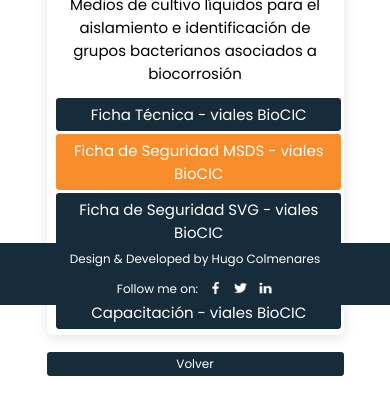
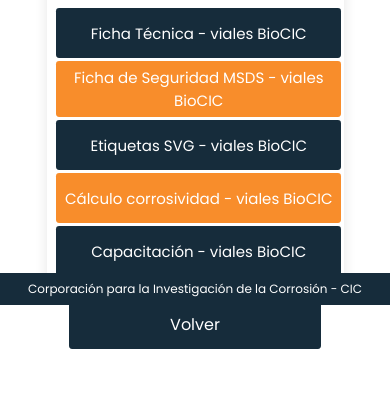
Before and after one commit to hcolmenares/kits-project, a plain HTML site: page producto-viales.html in a window 390 px wide. Shown: the part 539-954 px from the top of the page. After the commit the page ends 933 px from the top, so only its background shows below. Drawn offline with Linux system fonts and the light colour scheme.

Commit message:
Se finalizan los cambios requeridos

```diff
--- a/producto-viales.html
+++ b/producto-viales.html
@@ -49,7 +49,7 @@
 
         <!-- Nuestros Productos -->
 
-        <section class="team" id="team">
+        <section class="team-viales" id="team">
 
             <h2 class="heading">Nuestros productos</h2>
 
@@ -74,12 +74,11 @@
                                 viales BioCIC</a>
                             <a class="card-botton" href="docs/MSDS - BioCIC 2023.pdf" download>Ficha de Seguridad MSDS -
                                 viales BioCIC</a>
-                            <a class="card-botton" href="docs/BioCIC - ETIQUETAS SGA.pdf" download>Ficha de Seguridad
+                            <a class="card-botton" href="docs/BioCIC - ETIQUETAS SGA.pdf" download>Etiquetas
                                 SVG - viales BioCIC</a>
-                            <a class="card-botton" href="video-kits.html">Calculo corrosividad - viales
+                            <a class="card-botton" href="video-kits.html">Cálculo corrosividad - viales
                                 BioCIC</a>
-                            <a class="card-botton" href="contacto.html">Capacitación -
-                                viales BioCIC</a>
+                            <a class="card-botton" href="contacto.html">Capacitación - viales BioCIC</a>
                         </div>
 
                     </div>
@@ -111,13 +110,7 @@
     <!-- Footer -->
 
     <section class="footer">
-        <p class="text">Design & Developed by Hugo Colmenares</p>
-        <ul>
-            <p class="text">Follow me on:</p>
-            <li><a href="#"><img src="img/facebook.png"></a></li>
-            <li><a href="#"><img src="img/twitter.png"></a></li>
-            <li><a href="https://www.linkedin.com/in/hugofcolmenaresc"><img src="img/linkedin.png"></a></li>
-        </ul>
+        <p class="text">Corporación para la Investigación de la Corrosión - CIC</p>
     </section>
 
     <script src="main.js"></script>
--- a/productos.css
+++ b/productos.css
@@ -165,6 +165,19 @@ body {
   width: 100%;
 }
 
+.team-viales {
+  text-align: center;
+  padding: 3rem 6rem;
+  width: 70%;
+}
+
+@media (max-width: 390px) {
+  .team-viales {
+    padding: 1.5rem 3rem;
+    width: 100%;
+  }
+}
+
 .heading {
   margin-top: 5rem;
   font-size: 3.5rem;
@@ -202,7 +215,7 @@ body {
   width: 30%;
 }
 
-@media ( max-width: 390px ) {
+@media (max-width: 390px) {
   .teamBx-viales {
     width: 90%;
   }
@@ -301,6 +314,15 @@ body {
   width: 100%;
 }
 
+@media (max-width: 390px) {
+  .card-botton {
+    min-height: 5rem;
+    display: flex;
+    justify-content: center;
+    align-items: center;
+  }
+}
+
 .card-botton:nth-child(2n + 1) {
   background: var(--naranja);
 }
@@ -310,7 +332,7 @@ body {
   cursor: pointer;
 }
 
-.card-botton:nth-child(3):hover {
+.card-botton:nth-child(2n + 1):hover {
   background: var(--naranja-oscuro);
 }
 
@@ -335,6 +357,9 @@ a:active {
 }
 
 .btn-volver {
+  display: flex;
+  justify-content: center;
+  align-items: center;
   border: none;
   background-color: var(--azul-oscuro);
   color: var(--blanco) !important;
@@ -346,6 +371,10 @@ a:active {
   padding: 0.3rem;
   cursor: pointer;
   width: 100%;
+}
+
+.btn-volver:hover {
+  background-color: var(--azul-service);
 }
 
 /* --- End of Container section --- */
@@ -589,6 +618,11 @@ a:active {
     width: 100%;
     margin-bottom: 2rem;
   }
+
+  .btn-volver {
+    width: 85%;
+    min-height: 5rem;
+  }
 }
 
 /* @media (min-width: 500px) and (max-width: 600px) */
@@ -700,8 +734,8 @@ a:active {
     margin-bottom: 0.2rem;
   }
 
-  .card-botton:nth-child(4) {
-    margin-bottom: 1rem;
+  .btn-volver {
+    font-size: 1.6rem;
   }
 
   .footer {
@@ -729,7 +763,6 @@ a:active {
   font-size: 1.6rem;
   line-height: 2;
 }
-
 
 /* --- End of Media Querys --- */
 
```
Also changed, not shown: biocorrosion.html (+4 -0 lines), contacto.html (+1 -7 lines), index.html (+1 -7 lines), kits.html (+1 -7 lines), producto-kits.html (+1 -7 lines), video-kits.html (+1 -7 lines).
